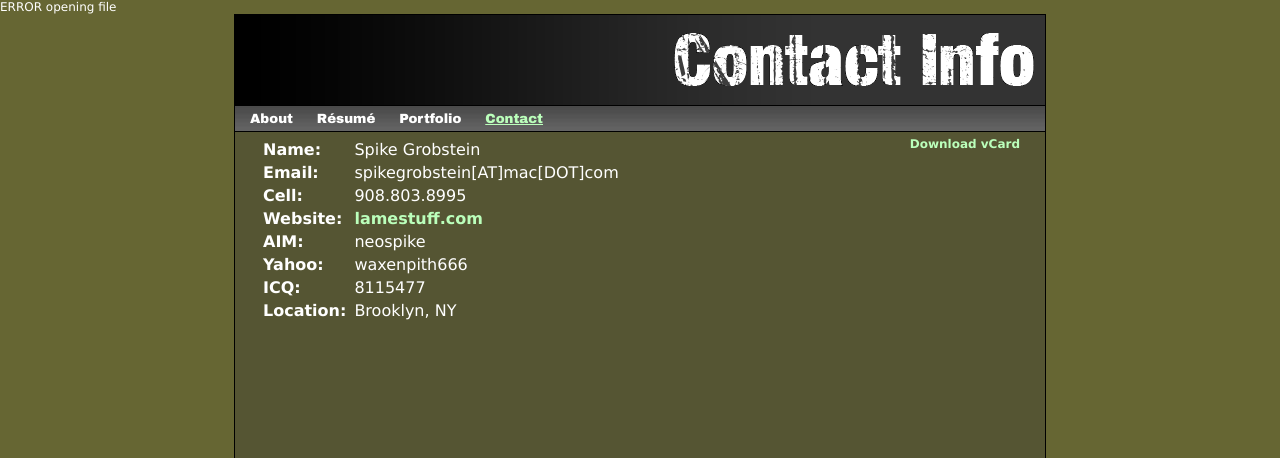
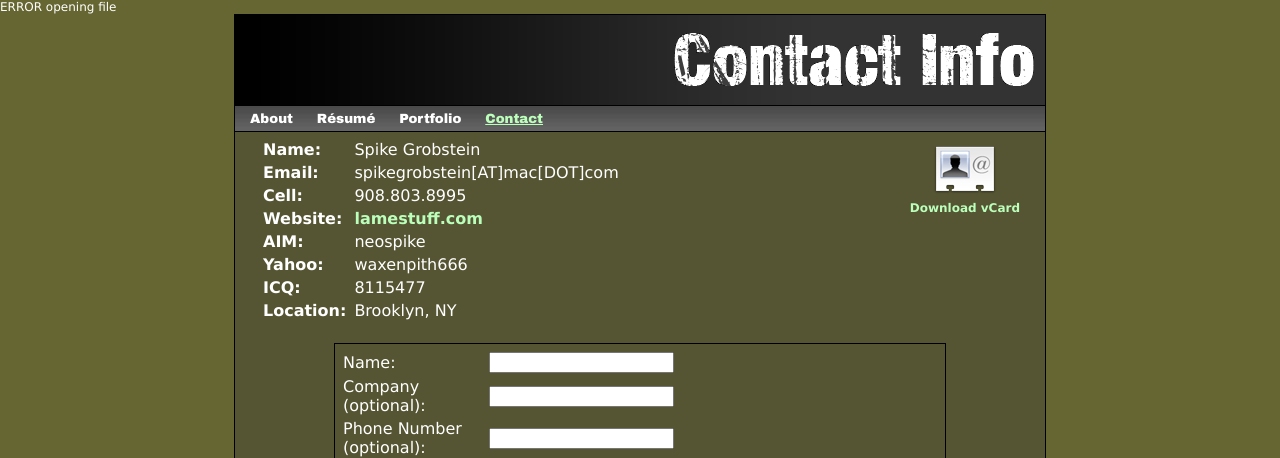
Before and after one commit to spikegrobstein/lamestuff-2011, a PHP site: page /contact/ in a window 1280 px wide. Shown: the top 458 px of the page. Run offline with PHP 8.4, Linux system fonts and the light colour scheme.

Commit message:
beginnings of new contact form added vcard icon created partials directory

```diff
--- a/controller/contact/content.php
+++ b/controller/contact/content.php
@@ -1,6 +1,10 @@
+<div id="contact">
 	<div class="info_header">
 		<div class="download_link">
-		<a href="/template/contact/spike_grobstein.vcf">Download vCard</a>
+			<a href="/template/contact/spike_grobstein.vcf">
+				<img src="/images/vcard_icon.png" alt="vCard Icon" />
+				<span>Download vCard</span>
+				</a>
 		</div>
 
 		<div class="contact_info">
@@ -8,3 +12,6 @@
 		</div>
 
 	</div>
+
+	<?php include_partial('contact_form'); ?>
+</div>
--- a/controller/resume/content.php
+++ b/controller/resume/content.php
@@ -51,7 +51,7 @@
 		<li>
 			Mastery of Photoshop, ImageReady, Illustrator, GoLive, AfterEffects, Premier, Quark XPress,
 			Freehand, InDesign, Microsoft Office (some Excel scripting), BBEdit, XCode, Quickbooks,
-			FilemakerPro, XHTML, CSS, LDAP, MySQL, CVS, Firewalls (iptables).
+			FilemakerPro, XHTML, CSS, LDAP, MySQL, CVS/SVN, Firewalls (iptables).
 		</li>
 		<li>
 			Programming skills include REALbasic, Java, C, Objective-C (Cocoa), PERL, BASH, Applescript,
--- a/lamestuff.css
+++ b/lamestuff.css
@@ -502,6 +502,20 @@
 
 /*************** END PORTFOLIO STUFF ******************/
 
+/*********** START CONTACT FORM STUFF *****************/
+
+#contact .contact_form {
+	margin-top: 20px;
+	margin-bottom: 20px;
+	margin-left: auto;
+	margin-right: auto;
+	width: 600px;
+	border: 1px solid black;
+	padding: 5px;
+}
+
+/*********** END CONTACT FORM STUFF *****************/
+
 /****************** START ERROR STUFF *****************/
 div.error {
 	border: 2px solid #f00;
--- a/lamestuff.inc.php
+++ b/lamestuff.inc.php
@@ -9,6 +9,7 @@
 //directory and file names
 define('CONTROLLER', 'controller/');
 define('TEMPLATE', 'template/');
+define('PARTIAL', 'partial/');
 
 define('TITLE_FILENAME', 'title.php');
 
@@ -17,6 +18,14 @@
 
 function get_controller_file($controller, $file) {
 	return CONTROLLER.$controller.'/'.$file;
+}
+
+function get_partial($partial_name) {
+	return PARTIAL.$partial_name.'.php';
+}
+
+function include_partial($partial_name) {
+	include get_partial($partial_name);
 }
 
 function get_request() {
--- /dev/null
+++ b/partial/contact_form.php
@@ -0,0 +1,58 @@
+<div class="contact_form">
+
+<form action="/contact/do_contact/" method="post" accept-charset="utf-8">
+	<table>
+		<tr>
+			<td class="label">
+				Name:
+			</td>
+			<td class="data">
+				<input type="text" name="name" value="" id="name" maxlength="32" />
+			</td>
+		</tr>
+		<tr>
+			<td class="label">
+				Company <span class="note">(optional)</span>:
+			</td>
+			<td class="data">
+				<input type="text" name="company" value="" id="company" maxlength="32" />
+			</td>
+		</tr>
+		<tr>
+			<td class="label">
+				Phone Number <span class="note">(optional)</span>:
+			</td>
+			<td class="data">
+				<input type="text" name="phone" value="" id="phone" maxlength="16" />
+			</td>
+		</tr>
+				<tr>
+			<td class="label">
+				Security Word [<a href="http://en.wikipedia.org/wiki/CAPTCHA" title="What is this???">?</a>]:
+			</td>
+			<td class="data">
+				<div class="captcha">
+					<img src="art/captcha.php" width="200" height="61" alt="Visual CAPTCHA" />
+					<span>[Please input the code from the image above.]</span>
+					<input type="text" name="captcha" maxlength="5" />
+				</div>
+			</td>
+		</tr>
+		<tr>
+			<td class="label">
+				Message:
+			</td>
+			<td class="data">
+				<textarea name="msg" rows="8" cols="40" maxlength="1024"></textarea>
+			</td>
+		</tr>
+		<tr>
+			<td colspan="2" class="submit_cell">
+				<input type="reset" name="reset" value="Reset" id="reset">
+				<input type="submit" value="Continue &rarr;">
+			</td>
+		</tr>
+	</table>
+</form>
+
+</div>
```
Also changed, not shown: images/vcard_icon.png (added). Lines whose indentation alone changed are shown as unchanged.
